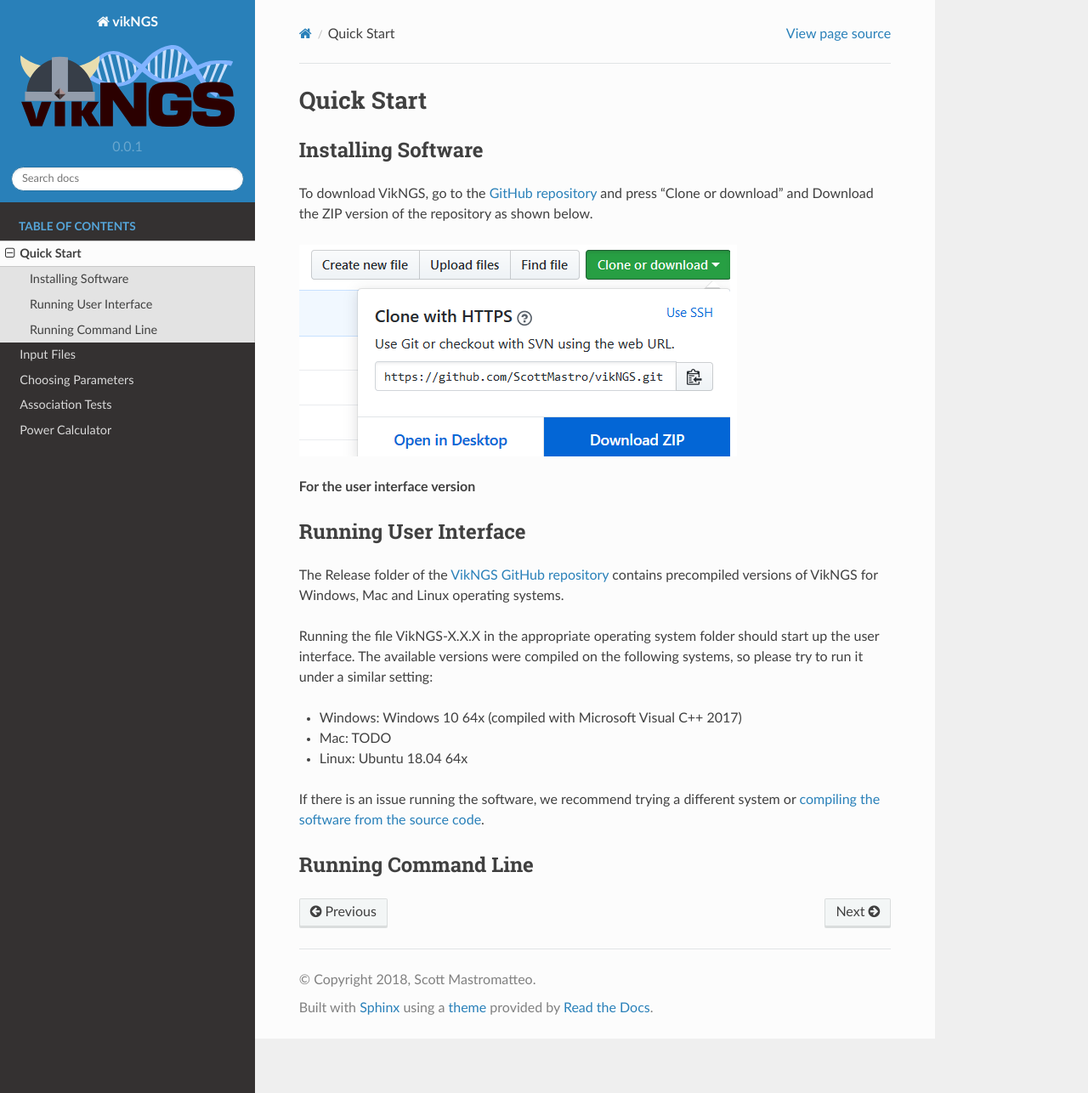
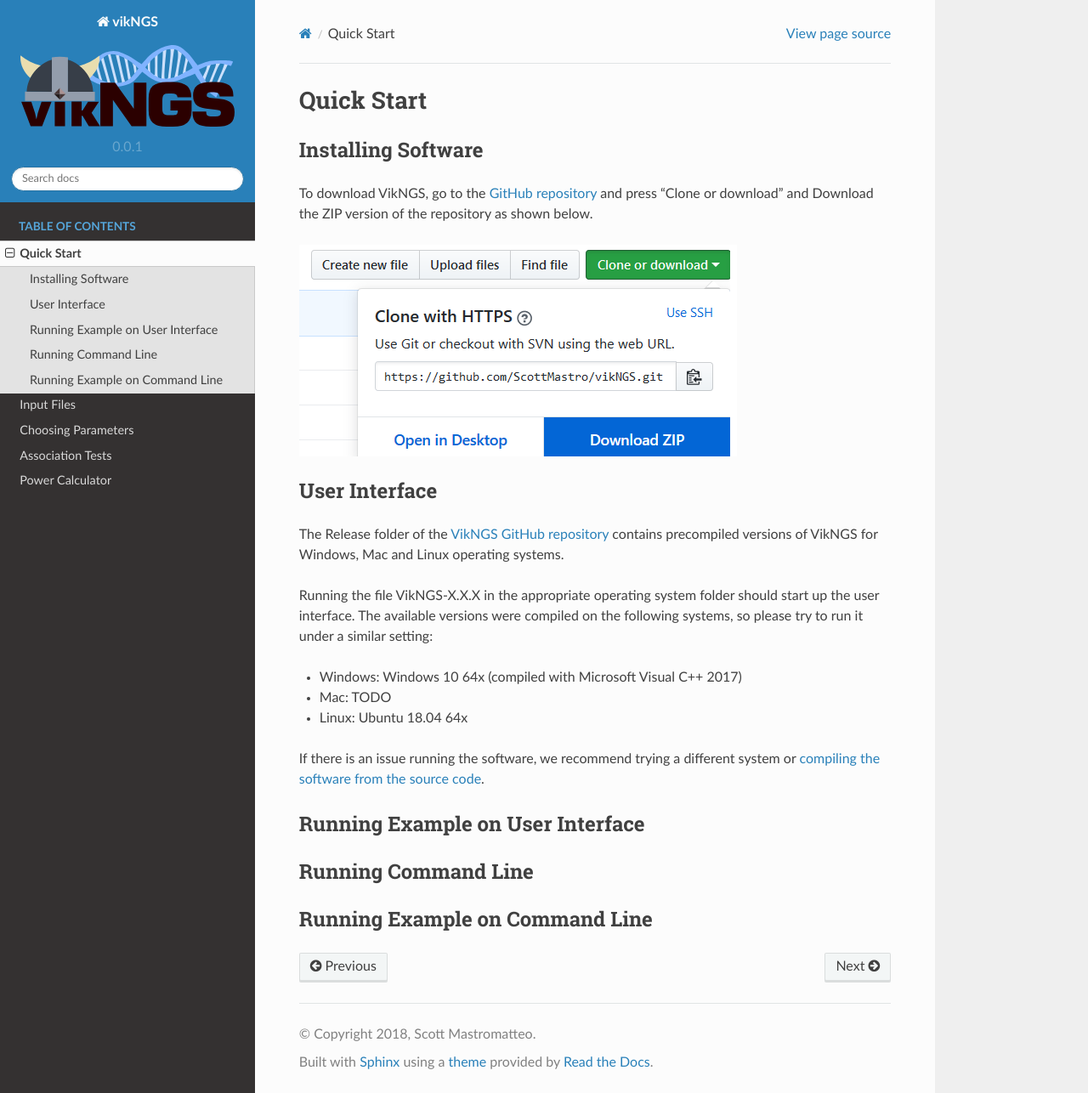
Before and after one commit to ScottMastro/vikngsdocs, a Sphinx documentation site: the page built from source/quick_start.rst, in a window 1280 px wide and 1286 px high. Shown: the whole window at 85% size. Built offline with Sphinx 7.4.7 and the Read the Docs theme 2.0.0, drawn with Linux system fonts in a browser that asks for light colours; pages that are not in the unit, such as notebooks, are missing from menus.

Commit message:
Update quick_start.rst

```diff
--- a/source/quick_start.rst
+++ b/source/quick_start.rst
@@ -10,9 +10,7 @@
 
 .. figure:: resources/download.png
 
-**For the user interface version**
-
-Running User Interface
+User Interface
 ------------------------------
 
 The Release folder of the `VikNGS GitHub repository <https://github.com/ScottMastro/vikNGS/tree/master/>`_ contains precompiled versions of VikNGS for Windows, Mac and Linux operating systems.
@@ -27,6 +25,13 @@
 
 If there is an issue running the software, we recommend trying a different system or  :ref:`compiling the software from the source code<source_code>`.
 
+Running Example on User Interface
+------------------------------
+
 
 Running Command Line
 ------------------------------
+
+
+Running Example on Command Line
+------------------------------
```
